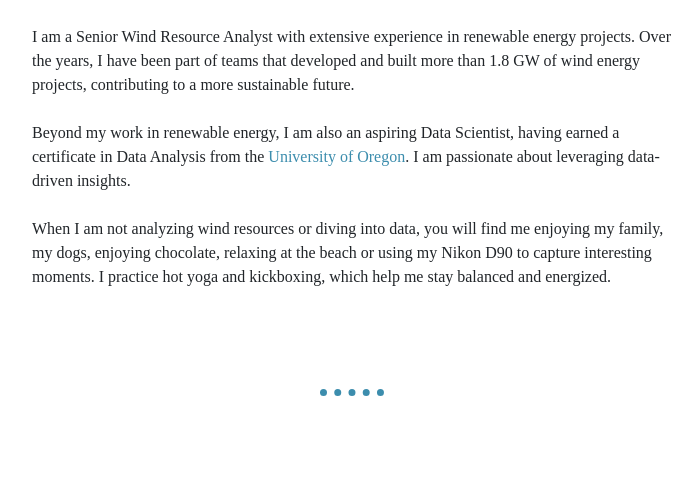
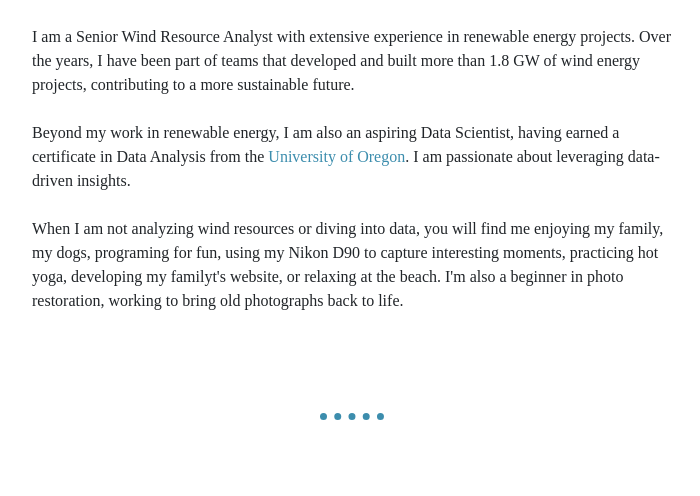
Before and after one commit to ElizaDeBarros/eliza-webpage, a Flask app: page / in a window 1280 px wide. Shown: the part 1513-2009 px from the top of the page, without its empty margins (288-988 px from the left). Run offline with Flask 2, Linux system fonts and the light colour scheme; data comes from the database, SQL or seed files in the repository; some libraries are stand-ins or nearby versions.

Commit message:
Change text about me

```diff
--- a/templates/index.html
+++ b/templates/index.html
@@ -62,9 +62,9 @@ contributing to a more sustainable future. </p><br />
 <p style="width: 50%" id="p-rules"> Beyond my work in renewable energy, I am also an aspiring Data Scientist, having
 earned a certificate in Data Analysis from the <a class="ufpe" href="https://www.uoregon.edu/"> University of Oregon</a>.
 I am passionate about leveraging data-driven insights.</p><br />
-<p style="width: 50%" id="p-rules"> When I am not analyzing wind resources or diving into data, you will find me
-enjoying my family, my dogs, enjoying chocolate, relaxing at the beach or using my Nikon D90 to capture interesting
-moments. I practice hot yoga and kickboxing, which help me stay balanced and energized. </p>
+<p style="width: 50%" id="p-rules"> When I am not analyzing wind resources or diving into data, you will find me enjoying my family, my dogs, programing for fun, using my Nikon
+D90 to capture interesting moments, practicing hot yoga, developing my familyt's website, or relaxing at the beach. I'm also a beginner in photo restoration, working to bring
+old photographs back to life. </p>
         </div>
       </div>
 
```
Also changed, not shown: static/images/grupo_after.jpg (added), static/images/grupo_before.jpg (added).
